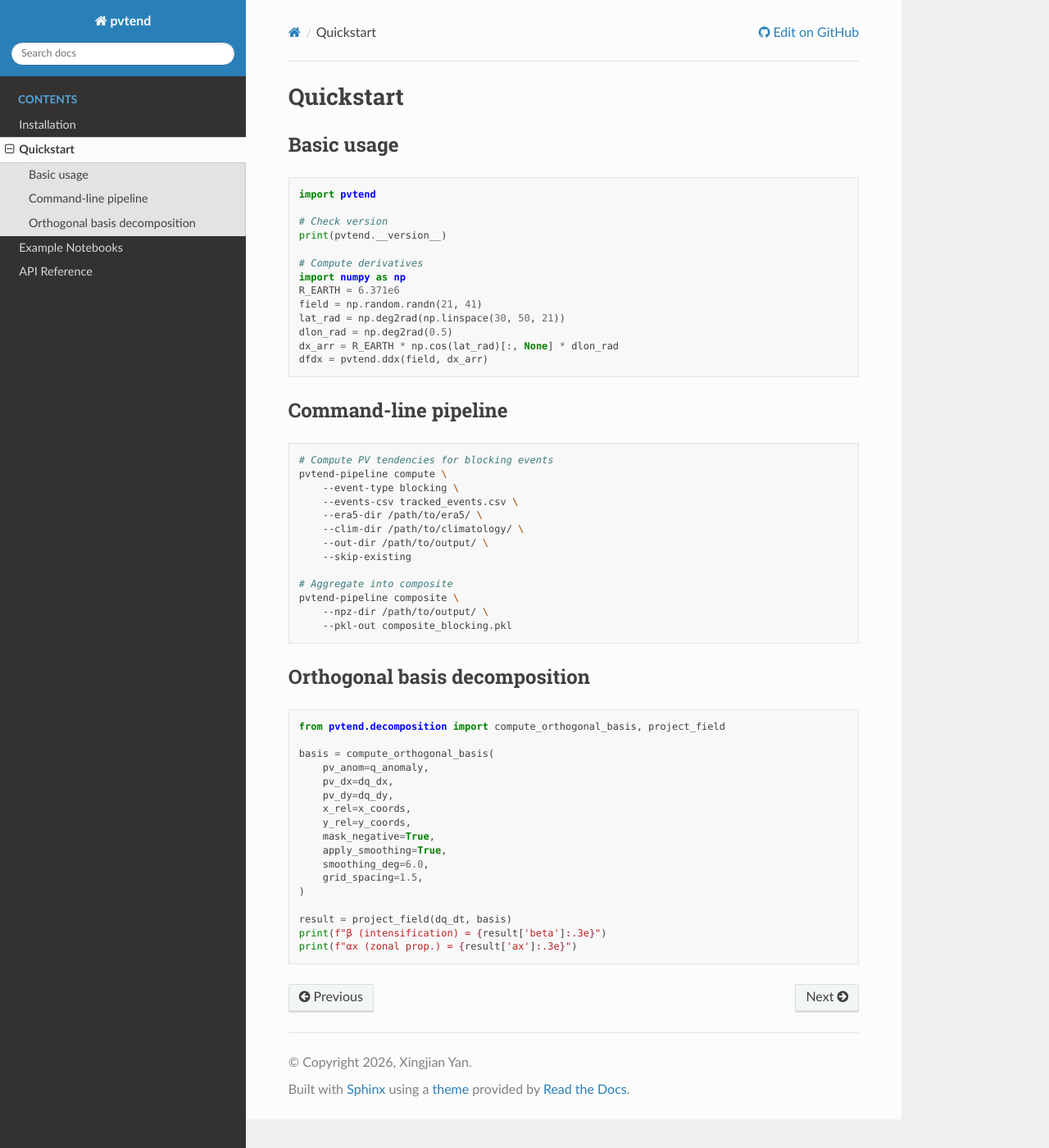
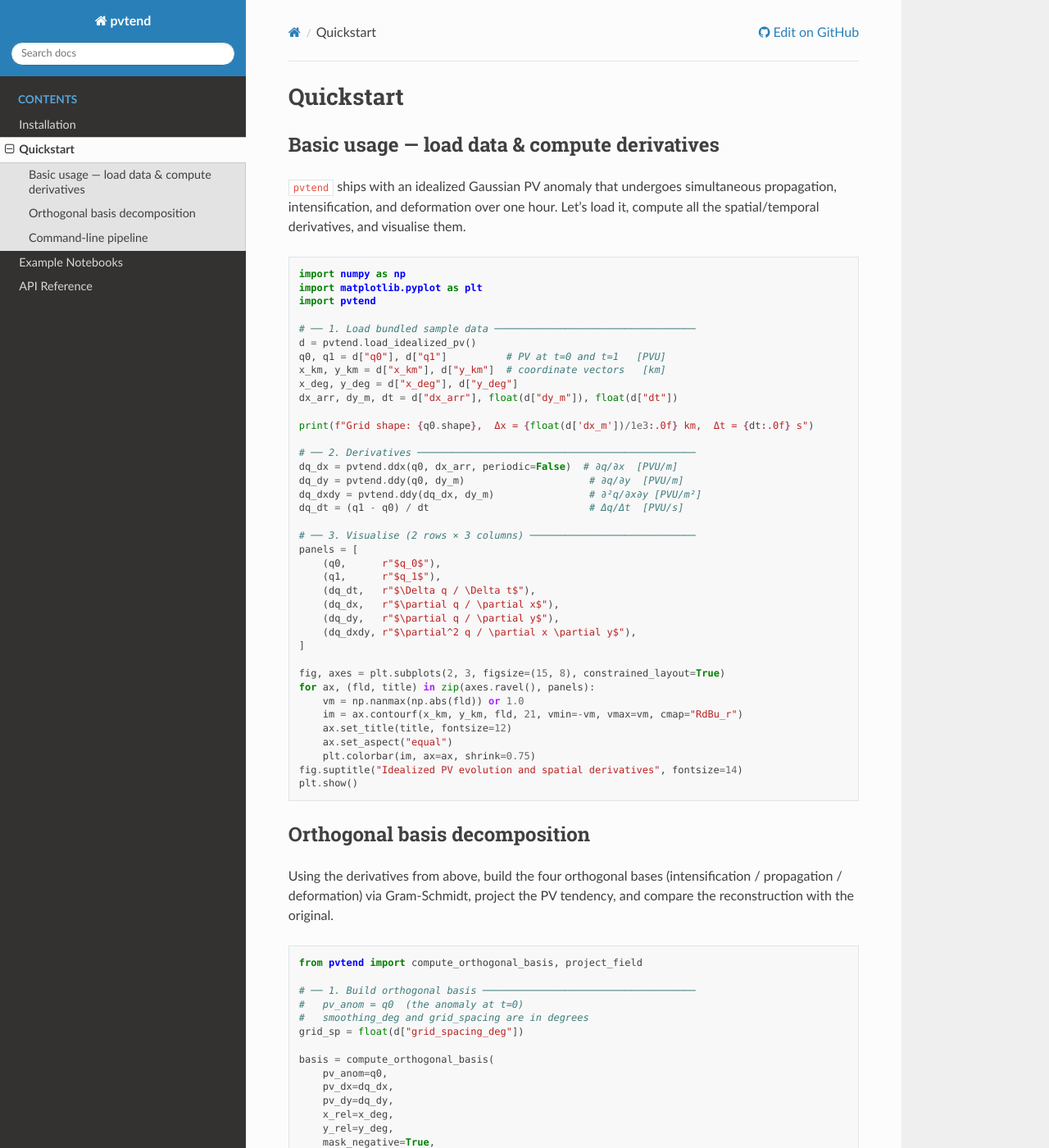
Before and after one commit to yanxingjianken/pvtend, a Sphinx documentation site: the page built from docs/quickstart.rst, in a window 1280 px wide and 1400 px high. Shown: the whole window at 82% size. Built offline with Sphinx 7.4.7 and the Read the Docs theme 3.1.0, drawn with Linux system fonts in a browser that asks for light colours; pages that are not in the unit, such as notebooks, are missing from menus; some of the changed text lies outside the part shown.

Commit message:
feat: add bundled sample data, rewrite quickstart with working examples
- Add pvtend.data module with load_idealized_pv() for synthetic Gaussian
  PV evolution (propagation + intensification + deformation)
- Rewrite docs/quickstart.rst:
  - Basic usage: load data, compute ddx/ddy/ddt/d²dxdy, 2×3 plot
  - Orthogonal basis: smooth + Gram-Schmidt, project, 2×3 recon plot
  - CLI pipeline: full 3-pass workflow (compute → classify RWB → composite)
- Add projection formula column to notebook cell 3 coefficient table
- Insert data-saving cell in example notebook
- Update api.rst, README, pyproject.toml for new data subpackage
- Bump version 0.6.0 → 0.7.0

```diff
--- a/docs/quickstart.rst
+++ b/docs/quickstart.rst
@@ -1,63 +1,168 @@
 Quickstart
 ==========
 
-Basic usage
------------
+Basic usage — load data & compute derivatives
+----------------------------------------------
+
+``pvtend`` ships with an idealized Gaussian PV anomaly that undergoes
+simultaneous propagation, intensification, and deformation over one
+hour.  Let's load it, compute all the spatial/temporal derivatives, and
+visualise them.
 
 .. code-block:: python
 
+   import numpy as np
+   import matplotlib.pyplot as plt
    import pvtend
 
-   # Check version
-   print(pvtend.__version__)
+   # ── 1. Load bundled sample data ──────────────────────────────────
+   d = pvtend.load_idealized_pv()
+   q0, q1 = d["q0"], d["q1"]          # PV at t=0 and t=1   [PVU]
+   x_km, y_km = d["x_km"], d["y_km"]  # coordinate vectors   [km]
+   x_deg, y_deg = d["x_deg"], d["y_deg"]
+   dx_arr, dy_m, dt = d["dx_arr"], float(d["dy_m"]), float(d["dt"])
 
-   # Compute derivatives
-   import numpy as np
-   R_EARTH = 6.371e6
-   field = np.random.randn(21, 41)
-   lat_rad = np.deg2rad(np.linspace(30, 50, 21))
-   dlon_rad = np.deg2rad(0.5)
-   dx_arr = R_EARTH * np.cos(lat_rad)[:, None] * dlon_rad
-   dfdx = pvtend.ddx(field, dx_arr)
+   print(f"Grid shape: {q0.shape},  Δx = {float(d['dx_m'])/1e3:.0f} km,  Δt = {dt:.0f} s")
+
+   # ── 2. Derivatives ───────────────────────────────────────────────
+   dq_dx = pvtend.ddx(q0, dx_arr, periodic=False)  # ∂q/∂x  [PVU/m]
+   dq_dy = pvtend.ddy(q0, dy_m)                     # ∂q/∂y  [PVU/m]
+   dq_dxdy = pvtend.ddy(dq_dx, dy_m)                # ∂²q/∂x∂y [PVU/m²]
+   dq_dt = (q1 - q0) / dt                           # Δq/Δt  [PVU/s]
+
+   # ── 3. Visualise (2 rows × 3 columns) ────────────────────────────
+   panels = [
+       (q0,      r"$q_0$"),
+       (q1,      r"$q_1$"),
+       (dq_dt,   r"$\Delta q / \Delta t$"),
+       (dq_dx,   r"$\partial q / \partial x$"),
+       (dq_dy,   r"$\partial q / \partial y$"),
+       (dq_dxdy, r"$\partial^2 q / \partial x \partial y$"),
+   ]
+
+   fig, axes = plt.subplots(2, 3, figsize=(15, 8), constrained_layout=True)
+   for ax, (fld, title) in zip(axes.ravel(), panels):
+       vm = np.nanmax(np.abs(fld)) or 1.0
+       im = ax.contourf(x_km, y_km, fld, 21, vmin=-vm, vmax=vm, cmap="RdBu_r")
+       ax.set_title(title, fontsize=12)
+       ax.set_aspect("equal")
+       plt.colorbar(im, ax=ax, shrink=0.75)
+   fig.suptitle("Idealized PV evolution and spatial derivatives", fontsize=14)
+   plt.show()
+
+
+Orthogonal basis decomposition
+------------------------------
+
+Using the derivatives from above, build the four orthogonal bases
+(intensification / propagation / deformation) via Gram-Schmidt, project
+the PV tendency, and compare the reconstruction with the original.
+
+.. code-block:: python
+
+   from pvtend import compute_orthogonal_basis, project_field
+
+   # ── 1. Build orthogonal basis ────────────────────────────────────
+   #   pv_anom = q0  (the anomaly at t=0)
+   #   smoothing_deg and grid_spacing are in degrees
+   grid_sp = float(d["grid_spacing_deg"])
+
+   basis = compute_orthogonal_basis(
+       pv_anom=q0,
+       pv_dx=dq_dx,
+       pv_dy=dq_dy,
+       x_rel=x_deg,
+       y_rel=y_deg,
+       mask_negative=True,
+       apply_smoothing=True,
+       smoothing_deg=3.0,
+       grid_spacing=grid_sp,
+   )
+
+   # ── 2. Project tendency onto basis ───────────────────────────────
+   result = project_field(dq_dt, basis)
+
+   print(f"β  (intensification) = {result['beta']:.3e} s⁻¹")
+   print(f"αx (zonal prop.)     = {result['ax']:.1f} m/s")
+   print(f"αy (merid. prop.)    = {result['ay']:.1f} m/s")
+   print(f"γ  (deformation)     = {result['gamma']:.3e} m² s⁻¹")
+   print(f"RMSE                 = {result['rmse']:.3e}")
+
+   # ── 3. Visualise (2 rows × 3 columns) ────────────────────────────
+   panels2 = [
+       (result["int"],   rf"INT ($\beta$={result['beta']:.2e} s$^{{-1}}$)"),
+       (result["prop"],  rf"PRP ($\alpha_x$={result['ax']:.1f}, $\alpha_y$={result['ay']:.1f} m/s)"),
+       (result["def"],   rf"DEF ($\gamma$={result['gamma']:.2e} m$^2$ s$^{{-1}}$)"),
+       (dq_dt,           r"Original $\Delta q / \Delta t$"),
+       (result["recon"], r"Reconstructed $\hat{F}$"),
+       (result["resid"], "Residual (error)"),
+   ]
+
+   fig, axes = plt.subplots(2, 3, figsize=(15, 8), constrained_layout=True)
+   for ax, (fld, title) in zip(axes.ravel(), panels2):
+       vm = np.nanmax(np.abs(fld)) or 1.0
+       im = ax.contourf(x_km, y_km, fld, 21, vmin=-vm, vmax=vm, cmap="RdBu_r")
+       ax.set_title(title, fontsize=11)
+       ax.set_aspect("equal")
+       plt.colorbar(im, ax=ax, shrink=0.75)
+   fig.suptitle("Basis decomposition — smoothed + Gram-Schmidt", fontsize=14)
+   plt.show()
+
 
 Command-line pipeline
 ---------------------
 
+The full production pipeline is a **three-pass** workflow:
+
+1. **Compute** — extract PV tendency terms for each tracked event into
+   per-timestep NPZ files.
+2. **Classify** (Pass 1) — detect Rossby Wave Breaking on the NPZ
+   patches and label each event as AWB, CWB, or neutral.
+3. **Composite** (Pass 2) — accumulate NPZ fields into variant-aware
+   composites, stratified by RWB type.
+
 .. code-block:: bash
 
-   # Compute PV tendencies for blocking events
+   # ── Pass 0: Compute PV tendencies ────────────────────────────────
    pvtend-pipeline compute \
        --event-type blocking \
        --events-csv tracked_events.csv \
        --era5-dir /path/to/era5/ \
-       --clim-dir /path/to/climatology/ \
+       --clim-path /path/to/climatology/era5_hourly_clim.nc \
        --out-dir /path/to/output/ \
+       --dh-range '-49:25:1' \
        --skip-existing
 
-   # Aggregate into composite
+   # ── Pass 1: RWB classification ───────────────────────────────────
+   #   Detects overturning PV contours on multiple pressure levels and
+   #   classifies each event-stage as AWB / CWB / neutral.
+   pvtend-pipeline classify \
+       --npz-dir /path/to/output/ \
+       --output /path/to/outputs/rwb_variant_tracksets.pkl \
+       --levels 500 400 300 200 \
+       --threshold 3
+
+   # ── Pass 2: Variant-aware composite ──────────────────────────────
+   #   Accumulates NPZ fields, separately for "original", "AWB_onset",
+   #   "CWB_peak", etc.  Produces a single composite.pkl.
    pvtend-pipeline composite \
        --npz-dir /path/to/output/ \
-       --pkl-out composite_blocking.pkl
+       --rwb-pkl /path/to/outputs/rwb_variant_tracksets.pkl \
+       --pkl-out /path/to/outputs/composite_blocking.pkl
 
-Orthogonal basis decomposition
-------------------------------
+   # ── (Optional) Pass 3: Orthogonal basis decomposition ────────────
+   pvtend-pipeline decompose \
+       --pkl-in /path/to/outputs/composite_blocking.pkl \
+       --out-dir /path/to/outputs/decomposition/
+
+The resulting ``composite_blocking.pkl`` can be loaded and inspected in
+Python:
 
 .. code-block:: python
 
-   from pvtend.decomposition import compute_orthogonal_basis, project_field
+   from pvtend import load_composite_state
 
-   basis = compute_orthogonal_basis(
-       pv_anom=q_anomaly,
-       pv_dx=dq_dx,
-       pv_dy=dq_dy,
-       x_rel=x_coords,
-       y_rel=y_coords,
-       mask_negative=True,
-       apply_smoothing=True,
-       smoothing_deg=6.0,
-       grid_spacing=1.5,
-   )
+   comp = load_composite_state("composite_blocking.pkl")
 
-   result = project_field(dq_dt, basis)
-   print(f"β (intensification) = {result['beta']:.3e}")
-   print(f"αx (zonal prop.) = {result['ax']:.3e}")
+   # Get composite-mean PV at peak + 0 h for AWB events
+   pv_awb = comp.composite_mean_3d("pv_3d", stage="peak", dh=0, variant="AWB_peak")
--- a/pyproject.toml
+++ b/pyproject.toml
@@ -4,7 +4,7 @@ build-backend = "setuptools.build_meta"
 
 [project]
 name = "pvtend"
-version = "0.6.0"
+version = "0.7.0"
 authors = [
     { name = "Xingjian Yan" },
 ]
@@ -48,6 +48,9 @@ pvtend-pipeline = "pvtend.cli:main"
 [tool.setuptools.packages.find]
 where = ["src"]
 
+[tool.setuptools.package-data]
+"pvtend.data" = ["*.npz"]
+
 [tool.pytest.ini_options]
 testpaths = ["tests"]
 addopts = "-v --tb=short"
--- a/src/pvtend/__init__.py
+++ b/src/pvtend/__init__.py
@@ -77,6 +77,9 @@ from pvtend.composite_builder import (
 # Plotting (composite explorer + baroclinic)
 from pvtend.plotting import plot_var, plot_baroclinic_tilt
 
+# Sample data
+from pvtend.data import load_idealized_pv
+
 __all__ = [
     "__version__",
     # Grid
@@ -115,4 +118,6 @@ __all__ = [
     "CompositeConfig", "CompositeResult", "build_composites",
     # Plotting
     "plot_var", "plot_baroclinic_tilt",
+    # Sample data
+    "load_idealized_pv",
 ]
--- a/src/pvtend/_version.py
+++ b/src/pvtend/_version.py
@@ -1 +1 @@
-__version__ = "0.6.0"
+__version__ = "0.7.0"
```
Also changed, not shown: README.md (+3 -0 lines), docs/api.rst (+11 -0 lines), 3 other files.
